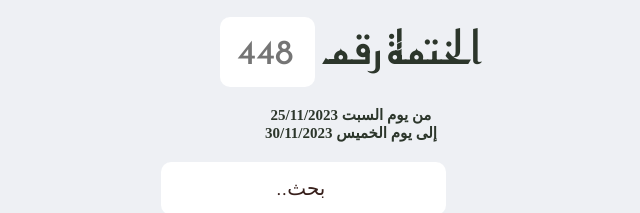
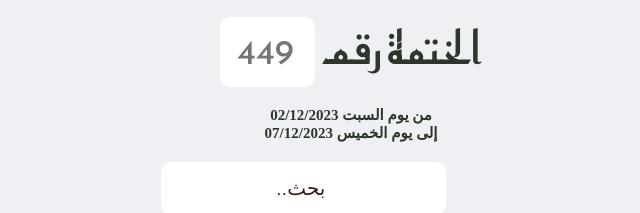
Before and after one commit to medsghouri/khatma_old, a website built with Vite: page index.html in a window 1280 px wide. Shown: the part 249-462 px from the top of the page, 289-929 px from the left. Built offline with nearby package versions, Linux system fonts and the light colour scheme; no server answers; files whose address does not match are found by name; a web font is replaced by a local one.

Commit message:
Update index.html 449

```diff
--- a/index.html
+++ b/index.html
@@ -33,14 +33,14 @@
         <img id="img" src="/android-chrome-512x512.png">
 
         <label id="h1" class="child float-left-child">
-            <input id="khatmaNo" placeholder="448 "
+            <input id="khatmaNo" placeholder="449 "
             style = "font-family:  'Reem Kufi'; font-size: 35px"  readonly ></input>
              الختمة رقم
         </label>
 
 
-        <h2> 25/11/2023 من يوم السبت</br>
-             30/11/2023 إلى يوم الخميس</h2>
+        <h2> 02/12/2023 من يوم السبت</br>
+             07/12/2023 إلى يوم الخميس</h2>
 
     <div>
             <!-- <button class="dropbtn" style="width:15%">
```
